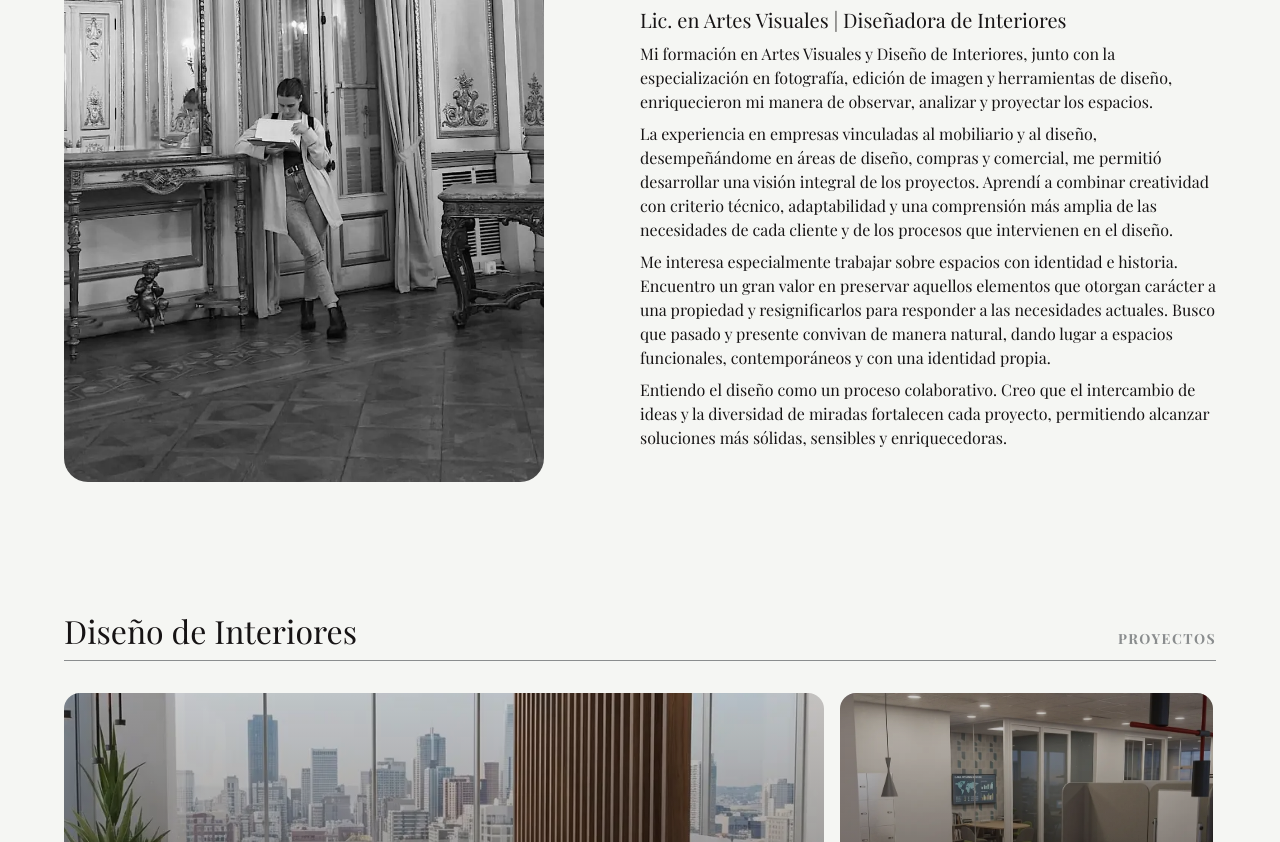
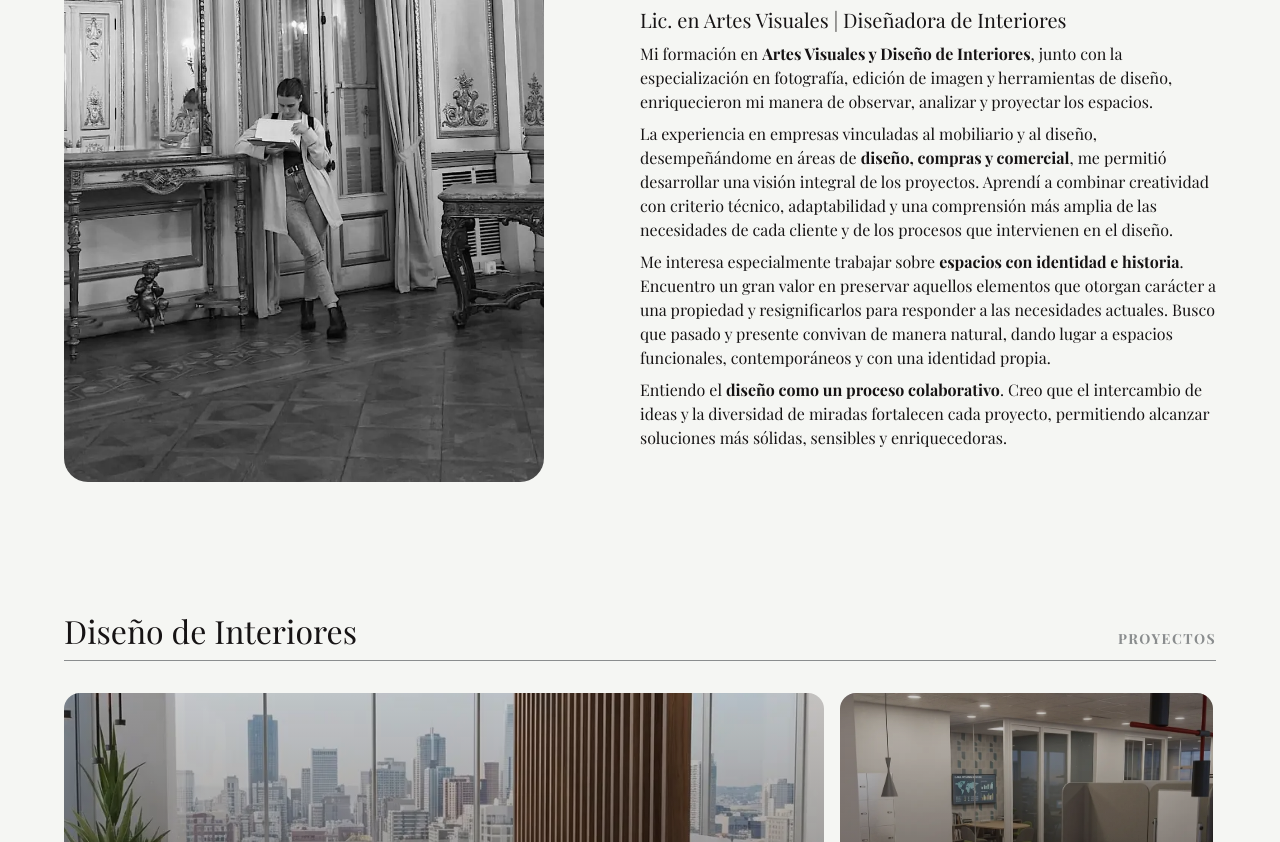
Before and after one commit to tiempoheredado/tiempoheredado.github.io, an Astro site: page / in a window 1280 px wide. Shown: the part 1102-1944 px from the top of the page. Built offline with nearby package versions, Linux system fonts and the light colour scheme; Astro itself is replaced by a stand-in of ours; a web font is replaced by a local one.

Commit message:
Se agregan palabras en negrita en bio

```diff
--- a/src/pages/index.astro
+++ b/src/pages/index.astro
@@ -69,7 +69,7 @@ const artImages: Record<string, typeof daniel> = {
         </p>
         {
           CONTENT.aboutMe.description.map((paragraph) => (
-            <p class="font-body text-base text-dark my-2">{paragraph}</p>
+            <p class="font-body text-base text-dark my-2" set:html={paragraph} />
           ))
         }
       </div>
--- a/src/utils/content.js
+++ b/src/utils/content.js
@@ -24,10 +24,10 @@ export const CONTENT = {
     title: "Magalí Mc Grath",
     subtitle: "Lic. en Artes Visuales | Diseñadora de Interiores",
     description: [
-      "Mi formación en Artes Visuales y Diseño de Interiores, junto con la especialización en fotografía, edición de imagen y herramientas de diseño, enriquecieron mi manera de observar, analizar y proyectar los espacios.",
-      "La experiencia en empresas vinculadas al mobiliario y al diseño, desempeñándome en áreas de diseño, compras y comercial, me permitió desarrollar una visión integral de los proyectos. Aprendí a combinar creatividad con criterio técnico, adaptabilidad y una comprensión más amplia de las necesidades de cada cliente y de los procesos que intervienen en el diseño.",
-      "Me interesa especialmente trabajar sobre espacios con identidad e historia. Encuentro un gran valor en preservar aquellos elementos que otorgan carácter a una propiedad y resignificarlos para responder a las necesidades actuales. Busco que pasado y presente convivan de manera natural, dando lugar a espacios funcionales, contemporáneos y con una identidad propia.",
-      "Entiendo el diseño como un proceso colaborativo. Creo que el intercambio de ideas y la diversidad de miradas fortalecen cada proyecto, permitiendo alcanzar soluciones más sólidas, sensibles y enriquecedoras.",
+      "Mi formación en <strong>Artes Visuales y Diseño de Interiores</strong>, junto con la especialización en fotografía, edición de imagen y herramientas de diseño, enriquecieron mi manera de observar, analizar y proyectar los espacios.",
+      "La experiencia en empresas vinculadas al mobiliario y al diseño, desempeñándome en áreas de <strong>diseño, compras y comercial</strong>, me permitió desarrollar una visión integral de los proyectos. Aprendí a combinar creatividad con criterio técnico, adaptabilidad y una comprensión más amplia de las necesidades de cada cliente y de los procesos que intervienen en el diseño.",
+      "Me interesa especialmente trabajar sobre <strong>espacios con identidad e historia</strong>. Encuentro un gran valor en preservar aquellos elementos que otorgan carácter a una propiedad y resignificarlos para responder a las necesidades actuales. Busco que pasado y presente convivan de manera natural, dando lugar a espacios funcionales, contemporáneos y con una identidad propia.",
+      "Entiendo el <strong>diseño como un proceso colaborativo</strong>. Creo que el intercambio de ideas y la diversidad de miradas fortalecen cada proyecto, permitiendo alcanzar soluciones más sólidas, sensibles y enriquecedoras.",
     ],
   },
   design: {
```
